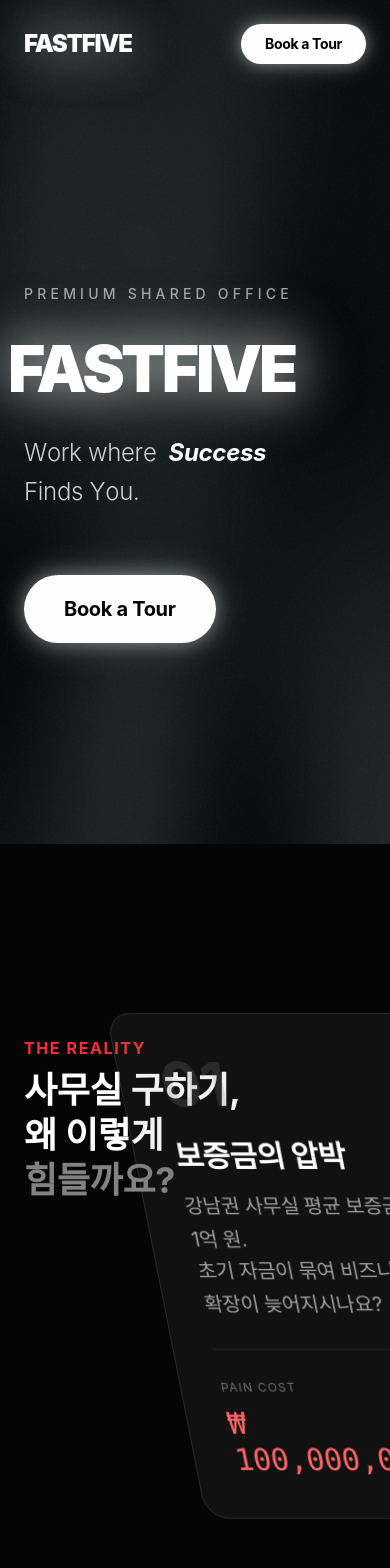
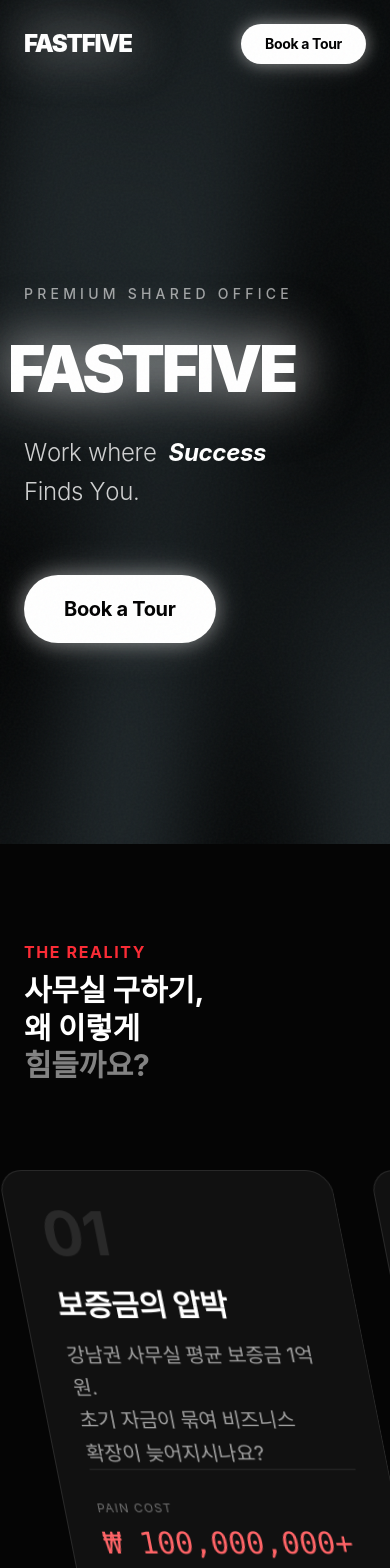
Before and after one commit to misohongsik/fastfive, a Next.js app: page / in a window 390 px wide. Shown: the top 1568 px of the page. Built offline with nearby package versions, Linux system fonts and the light colour scheme.

Commit message:
style: combined mobile layout fix (push cards down, shrink title)

```diff
--- a/app/components/ProblemSection.tsx
+++ b/app/components/ProblemSection.tsx
@@ -76,14 +76,14 @@
 
     return (
         <section ref={sectionRef} className="relative bg-[#050505] text-white">
-            <div ref={triggerRef} className="h-screen w-full flex items-center overflow-hidden">
+            <div ref={triggerRef} className="h-screen w-full flex items-end md:items-center pb-24 md:pb-0 overflow-hidden">
 
                 {/* Intro Text - Increased top spacing for mobile to clear navbar */}
-                <div className="absolute left-6 md:left-20 top-48 md:top-20 z-10 max-w-sm pointer-events-none mix-blend-difference">
+                <div className="absolute left-6 md:left-20 top-24 md:top-20 z-10 max-w-sm pointer-events-none mix-blend-difference">
                     <span className="text-red-500 font-bold tracking-widest uppercase mb-2 block">
                         The Reality
                     </span>
-                    <h2 className="text-4xl md:text-5xl font-bold leading-tight">
+                    <h2 className="text-3xl md:text-5xl font-bold leading-tight">
                         사무실 구하기,<br />
                         왜 이렇게<br />
                         <span className="text-white/50">힘들까요?</span>
@@ -91,11 +91,11 @@
                 </div>
 
                 {/* Horizontal Container */}
-                <div ref={horizontalRef} className="flex gap-20 pl-[40vw] pr-[10vw]">
+                <div ref={horizontalRef} className="flex gap-10 md:gap-20 pl-[10vw] md:pl-[40vw] pr-[10vw]">
                     {problems.map((item) => (
                         <div
                             key={item.id}
-                            className="w-[80vw] md:w-[600px] h-[60vh] bg-white/5 border border-white/10 rounded-3xl p-10 flex flex-col justify-between backdrop-blur-sm shrink-0 hover:bg-white/10 transition-colors"
+                            className="w-[85vw] md:w-[600px] h-[50vh] md:h-[60vh] bg-white/5 border border-white/10 rounded-3xl p-8 md:p-10 flex flex-col justify-between backdrop-blur-sm shrink-0 hover:bg-white/10 transition-colors"
                         >
                             <div>
                                 <div className="text-6xl md:text-8xl font-bold text-white/10 mb-6">
```
